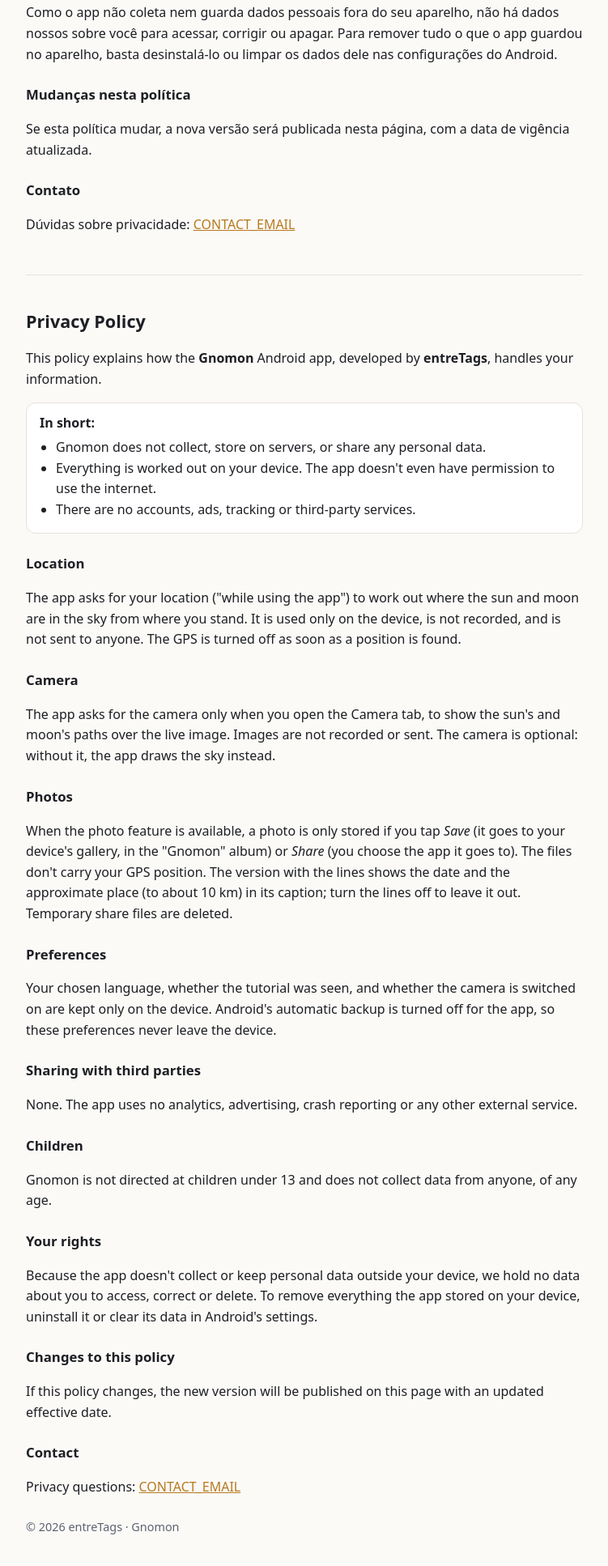
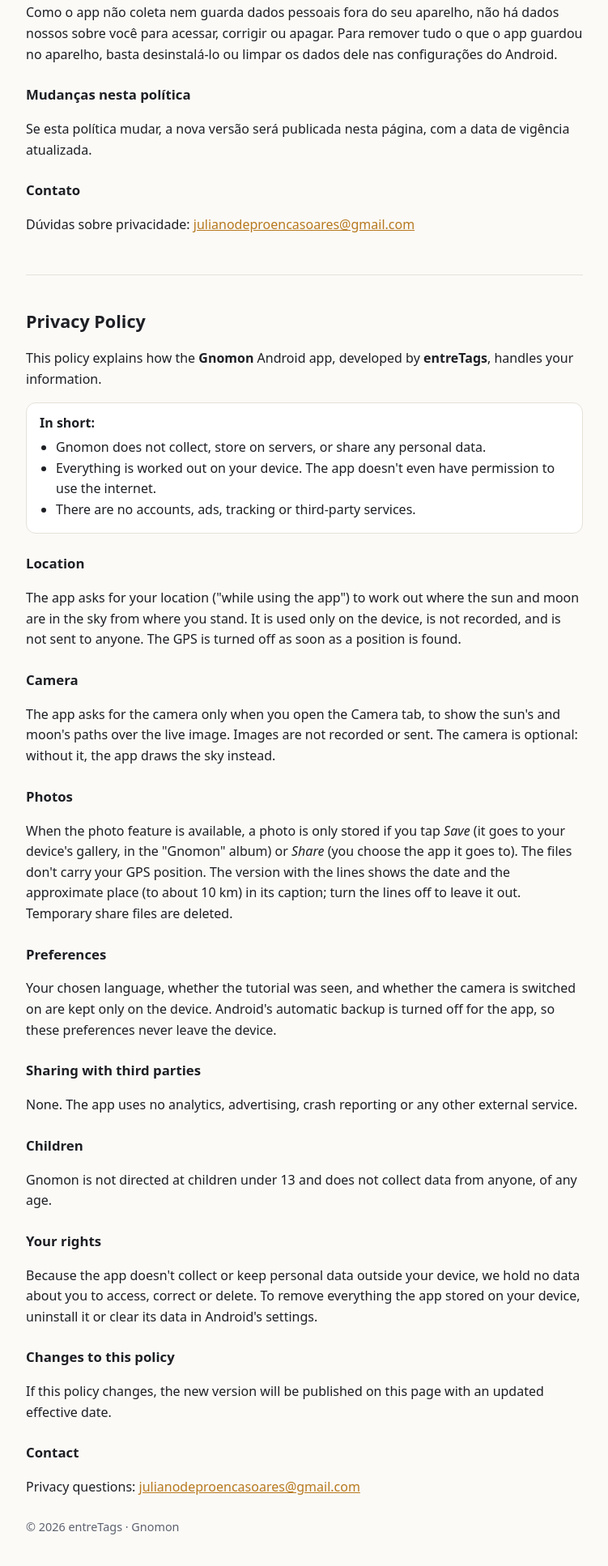
Before and after one commit to entre-tags/gnomon-privacy, a plain HTML site: page index.html in a window 1280 px wide. Shown: the part 1424-3358 px from the top of the page at 81% size, without its empty margins (264-1015 px from the left). Drawn offline with Linux system fonts and the light colour scheme.

Commit message:
Update contact email in privacy policy

```diff
--- a/index.html
+++ b/index.html
@@ -93,7 +93,7 @@
   <p>Se esta política mudar, a nova versão será publicada nesta página, com a data de vigência atualizada.</p>
 
   <h3>Contato</h3>
-  <p>Dúvidas sobre privacidade: <a href="mailto:CONTACT_EMAIL">CONTACT_EMAIL</a></p>
+  <p>Dúvidas sobre privacidade: <a href="mailto:julianodeproencasoares@gmail.com">julianodeproencasoares@gmail.com</a></p>
 </section>
 
 <hr>
@@ -136,7 +136,7 @@
   <p>If this policy changes, the new version will be published on this page with an updated effective date.</p>
 
   <h3>Contact</h3>
-  <p>Privacy questions: <a href="mailto:CONTACT_EMAIL">CONTACT_EMAIL</a></p>
+  <p>Privacy questions: <a href="mailto:julianodeproencasoares@gmail.com">julianodeproencasoares@gmail.com</a></p>
 </section>
 
 <footer>© 2026 entreTags · Gnomon</footer>
```
